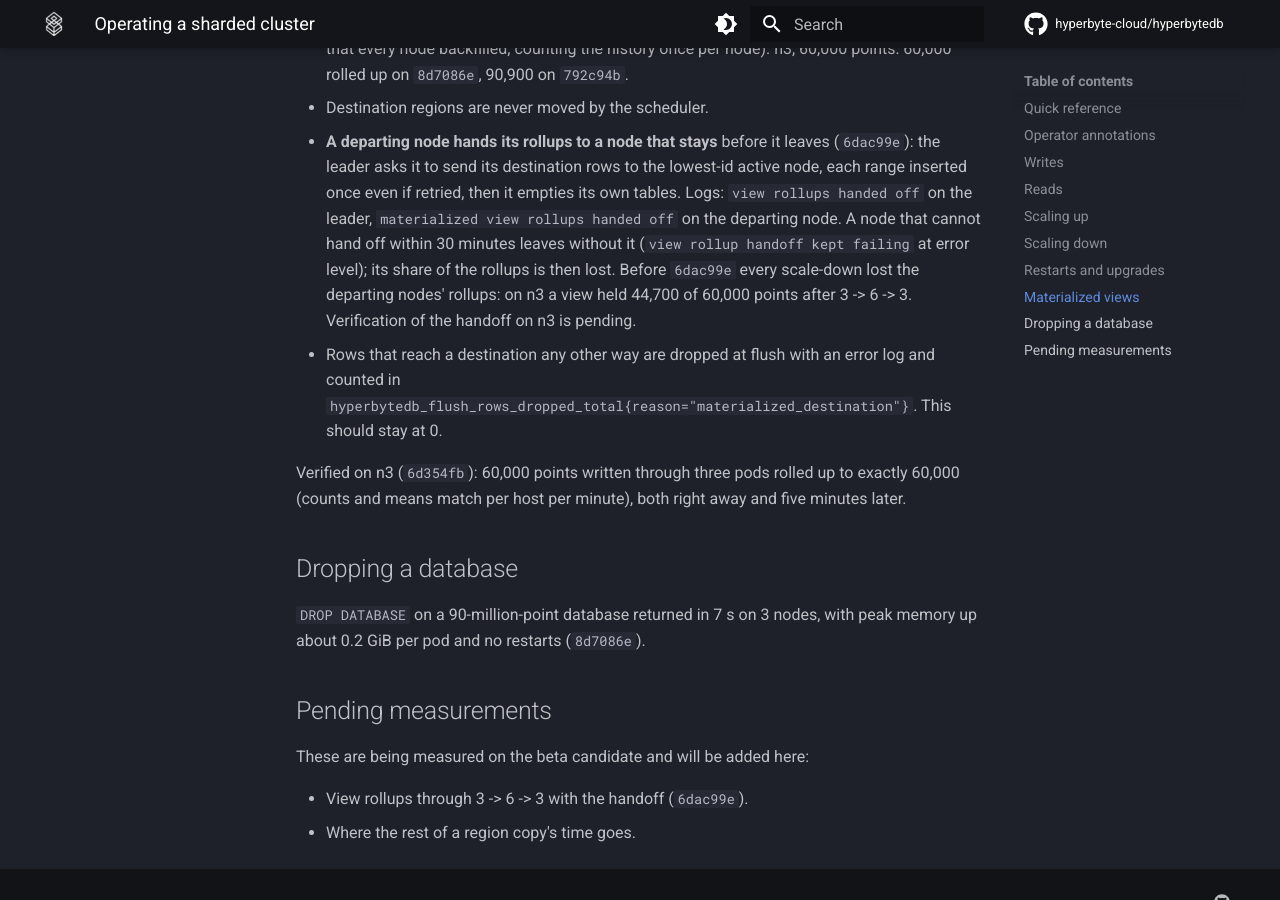
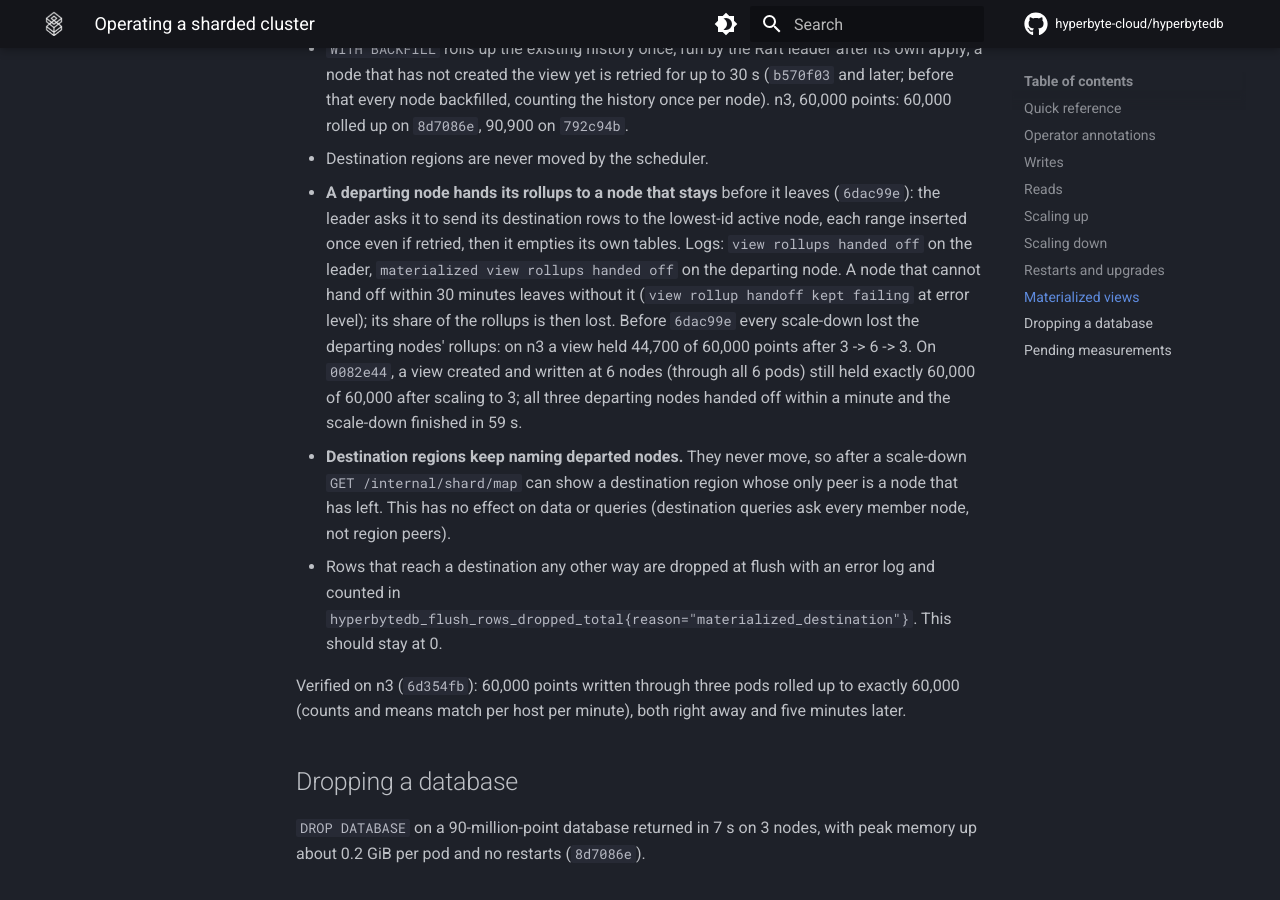
Before and after one commit to hyperbyte-cloud/hyperbytedb, an MkDocs documentation site: the page built from docs/user-guide/operating-sharded-clusters.md, in a window 1280 px wide and 900 px high, scrolled down 4757 px. Built offline with MkDocs 1.6.1 and Material for MkDocs 9.7.7, drawn with Linux system fonts in a browser that asks for light colours; comment, search, counter and statistics services are not loaded; some of the changed text lies outside the part shown.

Commit message:
docs: verified rollup handoff through 3 -> 6 -> 3; departing node retirement

```diff
--- a/docs/user-guide/operating-sharded-clusters.md
+++ b/docs/user-guide/operating-sharded-clusters.md
@@ -110,8 +110,11 @@ Watch: `hyperbytedb_shard_transfer_bytes` (rate per pod),
 2. **Departing pods report unready** (`/health` returns 503). This is
    expected; they keep serving the copies of their data.
 3. Each region on a departing node gets a copy on a remaining node, then the
-   departing peer is removed. When a node holds no region it becomes
-   `leaving`, and the operator deletes its pod and PVC.
+   departing peer is removed. Its materialized view rollups are handed to a
+   remaining node (see Materialized views). When it holds no region other
+   than view destinations and its rollups are handed off, the node marks
+   itself `leaving` (its `/health` reports it), and the operator deletes its
+   pod and PVC.
 
 Expect it to take as long as copying the departing nodes' data at the copy
 speed above.
@@ -180,8 +183,14 @@ counts in `GET /internal/shard/map`.
   cannot hand off within 30 minutes leaves without it (`view rollup handoff
   kept failing` at error level); its share of the rollups is then lost.
   Before `6dac99e` every scale-down lost the departing nodes' rollups: on n3
-  a view held 44,700 of 60,000 points after 3 -> 6 -> 3. Verification of the
-  handoff on n3 is pending.
+  a view held 44,700 of 60,000 points after 3 -> 6 -> 3. On `0082e44`, a view
+  created and written at 6 nodes (through all 6 pods) still held exactly
+  60,000 of 60,000 after scaling to 3; all three departing nodes handed off
+  within a minute and the scale-down finished in 59 s.
+- **Destination regions keep naming departed nodes.** They never move, so
+  after a scale-down `GET /internal/shard/map` can show a destination region
+  whose only peer is a node that has left. This has no effect on data or
+  queries (destination queries ask every member node, not region peers).
 - Rows that reach a destination any other way are dropped at flush with an
   error log and counted in
   `hyperbytedb_flush_rows_dropped_total{reason="materialized_destination"}`.
@@ -200,5 +209,4 @@ with peak memory up about 0.2 GiB per pod and no restarts (`8d7086e`).
 
 These are being measured on the beta candidate and will be added here:
 
-- View rollups through 3 -> 6 -> 3 with the handoff (`6dac99e`).
 - Where the rest of a region copy's time goes.
```
